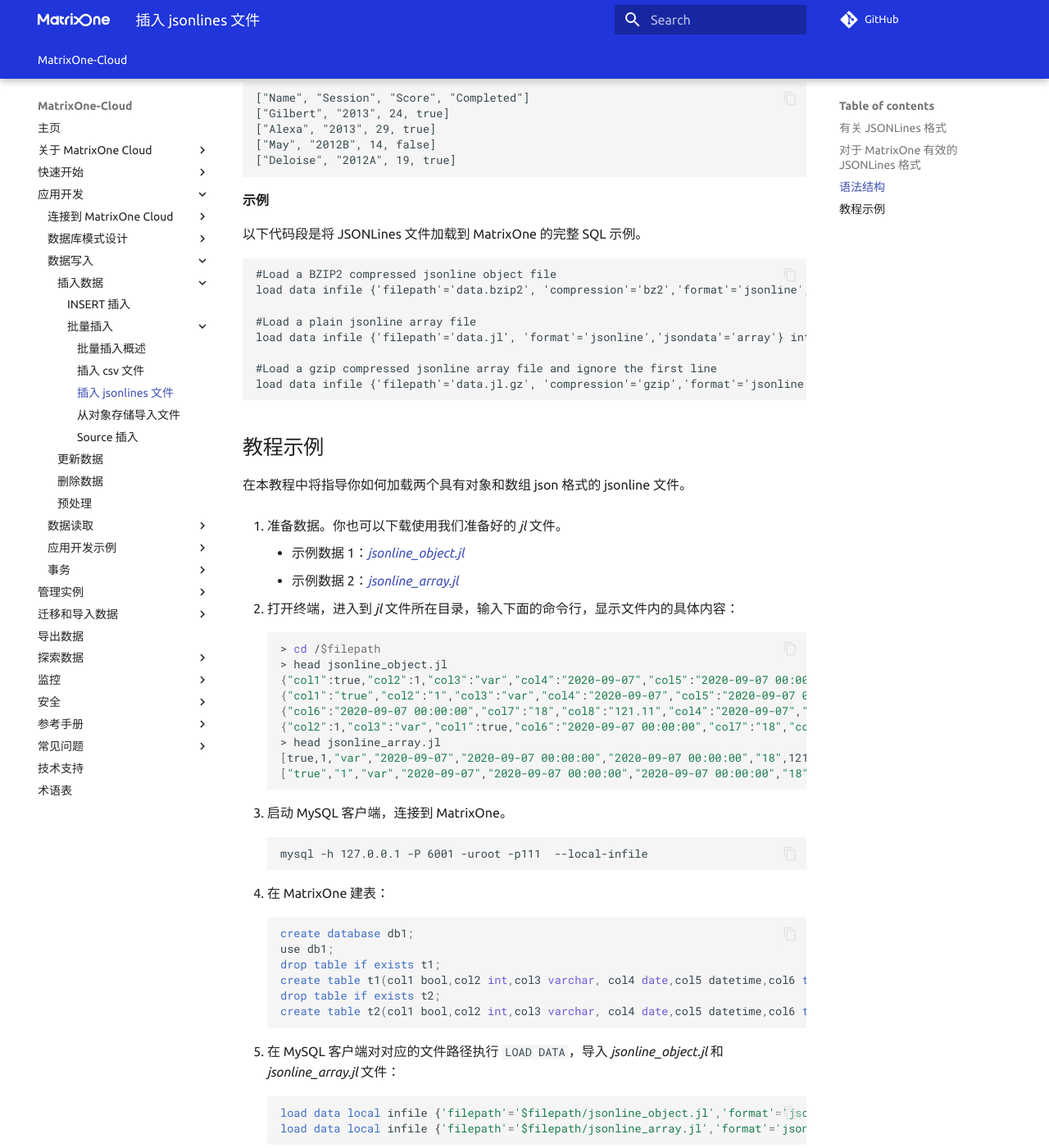
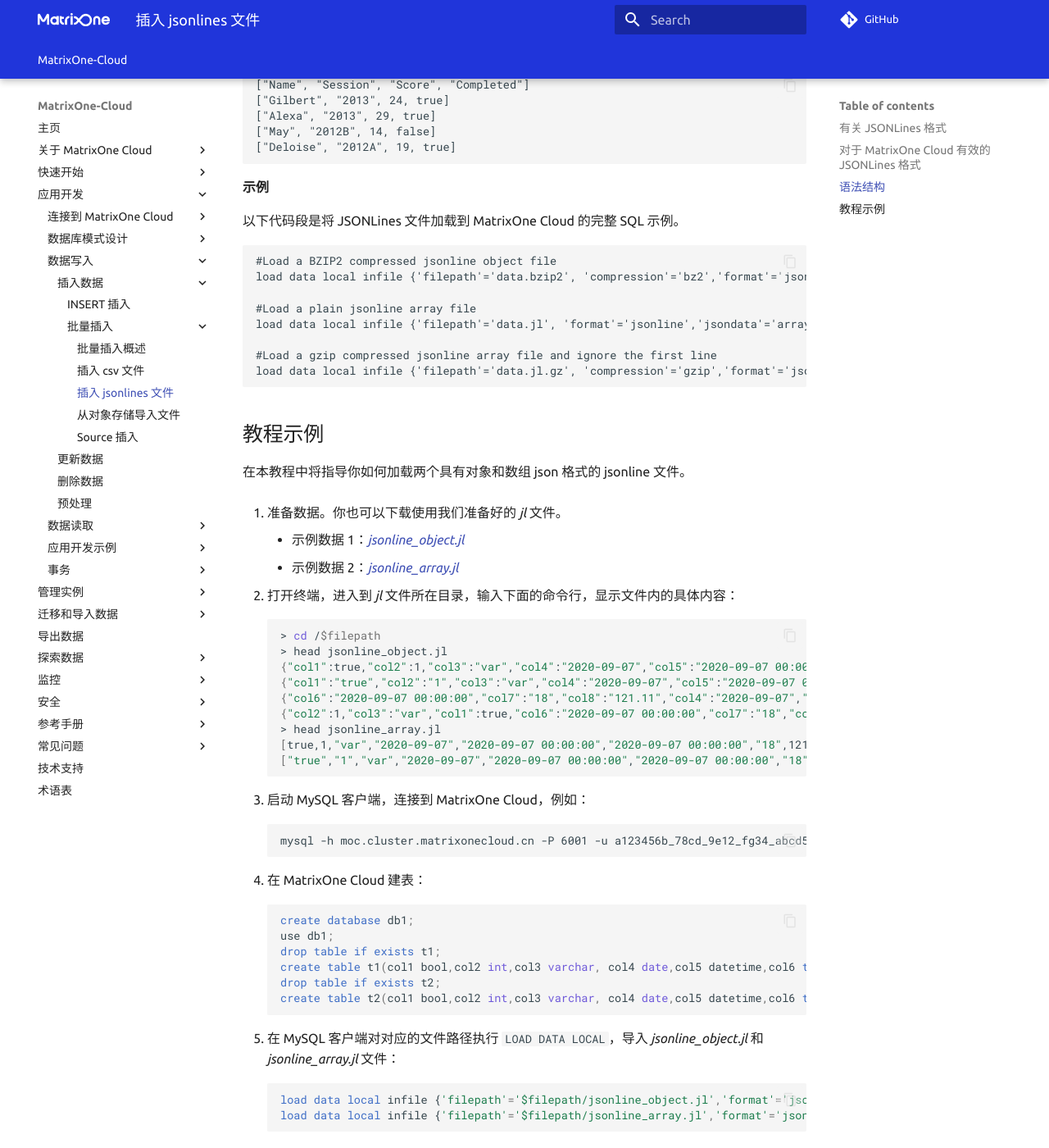
Before and after one commit to yangj1211/moc-docs, an MkDocs documentation site: the page built from docs/MatrixOne-Cloud/App-Develop/import-data/bulk-load/load-jsonline.md, in a window 1280 px wide and 1400 px high, scrolled down 2958 px. Shown: the whole window at 82% size. Built offline with MkDocs 1.6.1 and Material for MkDocs 9.7.7, drawn with Linux system fonts in a browser that asks for light colours; comment, search, counter and statistics services are not loaded; the version menu is left out; some of the changed text lies outside the part shown.

Commit message:
Update load-jsonline.md
更新导入json的说明

Signed-off-by: 吴梦龙 <90299197+WuMenglong@users.noreply.github.com>

````diff
--- a/docs/MatrixOne-Cloud/App-Develop/import-data/bulk-load/load-jsonline.md
+++ b/docs/MatrixOne-Cloud/App-Develop/import-data/bulk-load/load-jsonline.md
@@ -1,6 +1,6 @@
 # 插入 jsonlines 文件
 
-本篇文档将指导你如何将 JSONLines 格式数据（即 *jl* 或 *jsonl* 文件）导入 MatrixOne。
+本篇文档将指导你如何将 JSONLines 格式数据（即 *jl* 或 *jsonl* 文件）通过 `LOAD DATA LOCAL` 命令导入 MatrixOne Cloud。
 
 ## 有关 JSONLines 格式
 
@@ -8,7 +8,7 @@
 
 [JSONLines](https://jsonlines.org/) 文本格式，也称为换行符分隔的 JSON，它是一种更为方便存储结构化的数据格式，可以一次处理一条记录。它每一行都是完整、合法的 JSON 值；它采用 `\n` 作为行分隔符。JSONLines 的每一行都是独立的，因此行的开头或结尾不需要逗号。JSONLines 的全部内容也不需要用 `[]` 或 `{}` 括起来。
 
-JSONLines 对于数据流来说更为友好。因为每一个新的行意味着一个单独的条目，因此 JSON 行格式的文件可以流式传输。它不需要自定义解析器。只需读取一行，解析为 JSON，再读取一行，解析为 JSON，一直到完成。
+JSONLines 对于数据流来说更为友好，因为每一个新的行意味着一个单独的条目，因此 JSON 行格式的文件可以流式传输。它不需要自定义解析器，只需读取一行，解析为 JSON，再读取一行，解析为 JSON，一直到完成。
 
 JSONLines 格式有以下三个要求：
 
@@ -16,11 +16,11 @@
 
 * **每行都是一个合法的 JSON 值**：最常见的值是对象或数组，任何 JSON 值都是合法的。
 
-* **行分隔符为 `\n`**：由于在解析 JSON 值时会隐式忽略周围的空格在支持行分隔符 `\n` 的同时也支持 “\r\n”。
+* **行分隔符为 `\n`**：由于在解析 JSON 值时会隐式忽略周围的空格在支持行分隔符 `\n` 的同时也支持 `\r\n`。
 
-## 对于 MatrixOne 有效的 JSONLines 格式
+## 对于 MatrixOne Cloud 有效的 JSONLines 格式
 
-JSONLines 格式只需要每一行都有一个有效的 JSON 值。但 MatrixOne 需要更结构化的 JSONLines 格式，在 MatrixOne 中只允许具有相同类型值和普通结构的 JSON 对象或 JSON 数组。如果您的 JSONLines 文件有嵌套结构，MatrixOne 暂时不支持加载它。
+JSONLines 格式只需要每一行都有一个有效的 JSON 值。但 MatrixOne Cloud 需要更结构化的 JSONLines 格式，在 MatrixOne Cloud 中只允许具有相同类型值和普通结构的 JSON 对象或 JSON 数组。如果您的 JSONLines 文件有嵌套结构，MatrixOne Cloud 暂时不支持加载它。
 
 一个有效对象 JSONLines 示例：
 
@@ -80,9 +78,9 @@
 
 **JSONLines 格式数据的 DDL 指南**
 
-在将 JSONLines 数据加载到 MatrixOne 之前，你需要先创建一个表。
+在将 JSONLines 数据加载到 MatrixOne Cloud 之前，你需要先创建一个表。
 
-由于 JSON 数据类型与 MatrixOne 的数据类型不同，参见下表，可以查看 JSON 数据类型对应到 MatrixOne 中时的数据类型：
+由于 JSON 数据类型与 MatrixOne Cloud 的数据类型不同，参见下表，可以查看 JSON 数据类型对应到 MatrixOne Cloud 中时的数据类型：
 
 |JSON 类型 |  MatrixOne 中的数据类型|
 |:-:|:-:|
@@ -114,17 +112,17 @@
 
 **示例**
 
-以下代码段是将 JSONLines 文件加载到 MatrixOne 的完整 SQL 示例。
+以下代码段是将 JSONLines 文件加载到 MatrixOne Cloud 的完整 SQL 示例。
 
 ```
 #Load a BZIP2 compressed jsonline object file
-load data infile {'filepath'='data.bzip2', 'compression'='bz2','format'='jsonline','jsondata'='object'} into table db.a
+load data local infile {'filepath'='data.bzip2', 'compression'='bz2','format'='jsonline','jsondata'='object'} into table db.a;
 
 #Load a plain jsonline array file
-load data infile {'filepath'='data.jl', 'format'='jsonline','jsondata'='array'} into table db.a
+load data local infile {'filepath'='data.jl', 'format'='jsonline','jsondata'='array'} into table db.a;
 
 #Load a gzip compressed jsonline array file and ignore the first line
-load data infile {'filepath'='data.jl.gz', 'compression'='gzip','format'='jsonline','jsondata'='array'} into table db.a ignore 1 lines;
+load data local infile {'filepath'='data.jl.gz', 'compression'='gzip','format'='jsonline','jsondata'='array'} into table db.a ignore 1 lines;
 ```
 
 ## 教程示例
@@ -150,13 +148,13 @@
     ["true","1","var","2020-09-07","2020-09-07 00:00:00","2020-09-07 00:00:00","18","121.11"]
     ```
 
-3. 启动 MySQL 客户端，连接到 MatrixOne。
+3. 启动 MySQL 客户端，连接到 MatrixOne Cloud，例如：
 
     ```
-    mysql -h 127.0.0.1 -P 6001 -uroot -p111  --local-infile
+    mysql -h moc.cluster.matrixonecloud.cn -P 6001 -u a123456b_78cd_9e12_fg34_abcd5d6789ef:admin:accountadmin  -p
     ```
 
-4. 在 MatrixOne 建表：
+4. 在 MatrixOne Cloud 建表：
 
     ```sql
     create database db1;
@@ -167,7 +165,7 @@
     create table t2(col1 bool,col2 int,col3 varchar, col4 date,col5 datetime,col6 timestamp,col7 decimal,col8 float);
     ```
 
-5. 在 MySQL 客户端对对应的文件路径执行 `LOAD DATA`，导入 *jsonline_object.jl* 和 *jsonline_array.jl* 文件：
+5. 在 MySQL 客户端对对应的文件路径执行 `LOAD DATA LOCAL`，导入 *jsonline_object.jl* 和 *jsonline_array.jl* 文件：
 
     ```sql
     load data local infile {'filepath'='$filepath/jsonline_object.jl','format'='jsonline','jsondata'='object'} into table t1;
````
Also changed, not shown: other parts of docs/MatrixOne-Cloud/App-Develop/import-data/bulk-load/load-jsonline.md (+0 -2 lines).
